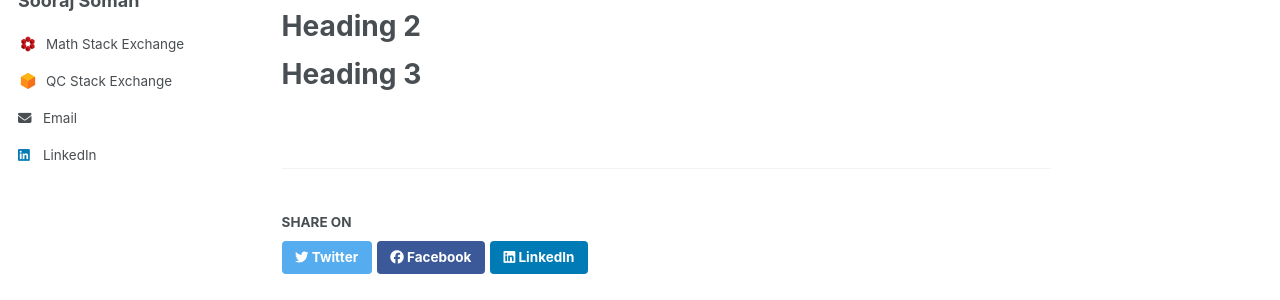
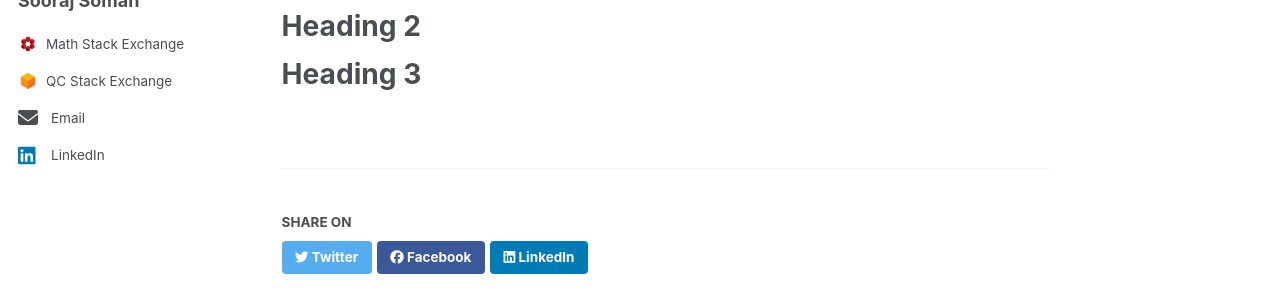
Before and after one commit to soorajss1729/soorajss1729.github.io, a Jekyll site: the page built from _teaching/2015-spring-teaching-2.md, in a window 1280 px wide. Shown: the part 291-591 px from the top of the page. Built offline with Jekyll 4.4.1, drawn with Linux system fonts in a browser that asks for light colours.

Commit message:
Update main.scss

```diff
--- a/assets/css/main.scss
+++ b/assets/css/main.scss
@@ -42,31 +42,38 @@
 
 
 .author__urls li {
-  display: flex;
-  align-items: center;
-  margin-bottom: 8px; /* Space between items */
+  display: flex;           /* Align items horizontally */
+  align-items: center;     /* Align vertically */
+  margin-bottom: 8px;      /* Space between list items */
 }
 
 .author__urls a {
-  display: flex;
-  align-items: center;
-  color: inherit;
-  text-decoration: none;
+  display: flex;           /* Align link content horizontally */
+  align-items: center;     /* Align content vertically */
+  color: inherit;          /* Inherit text color */
+  text-decoration: none;   /* Remove underline */
 }
 
 .author__urls img.se-logo {
-  width: 20px; /* Consistent size for SE logos */
+  width: 20px;             /* Size for SE logos */
   height: 20px;
-  margin-right: 8px;
+  margin-right: 8px;       /* Space between icon and text */
   display: inline-block;
   vertical-align: middle;
 }
 
 .author__urls i {
-  font-size: inherit; /* Reset the font size for Font Awesome icons */
-  margin-right: 8px;
-  line-height: 1;
-  vertical-align: middle; /* Keep alignment consistent */
+  font-size: 20px;         /* Font Awesome icon size */
+  line-height: 1;          /* Avoid extra spacing */
+  margin-right: 8px;       /* Space between icon and text */
+  display: flex;
+  align-items: center;
+}
+
+.author__urls span {
+  display: inline-block;   /* Align text */
+  vertical-align: middle;  /* Ensure proper alignment with icons */
+  line-height: 1.2;        /* Text height alignment */
 }
 
 
```
